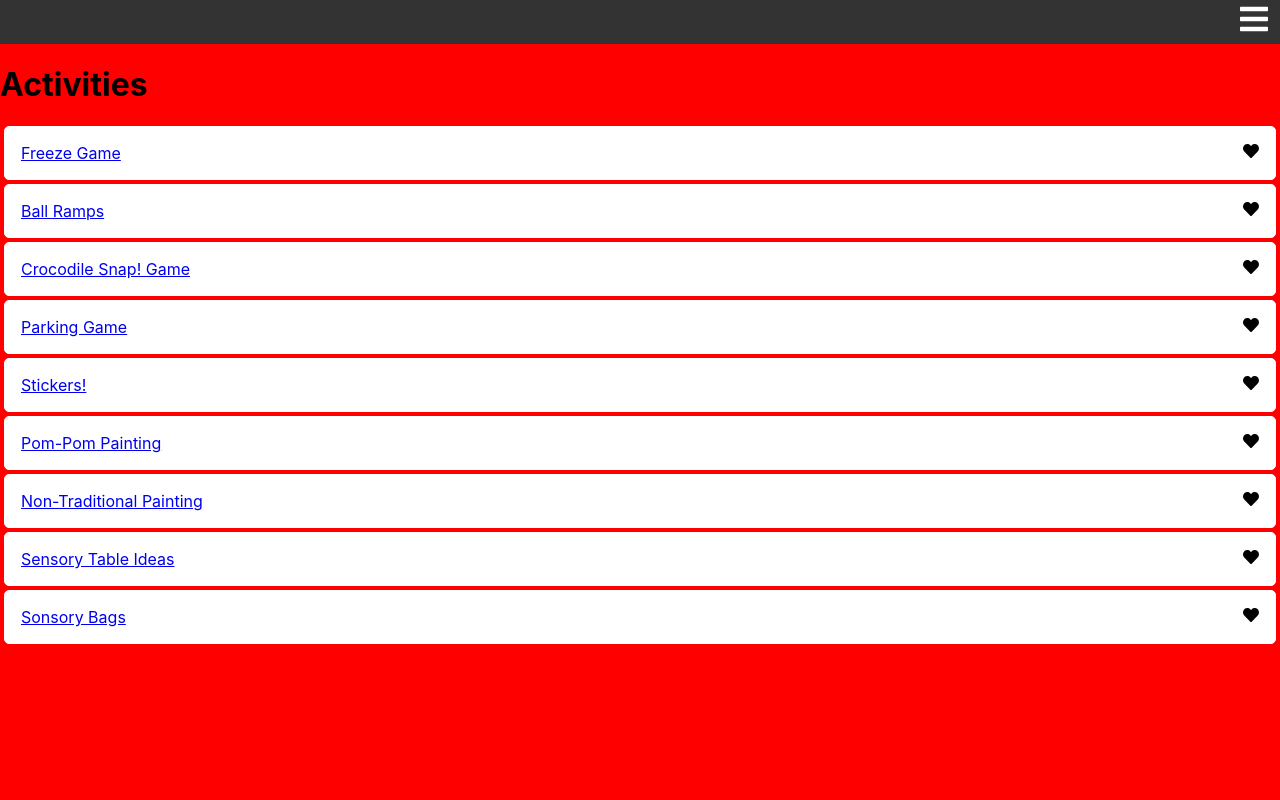
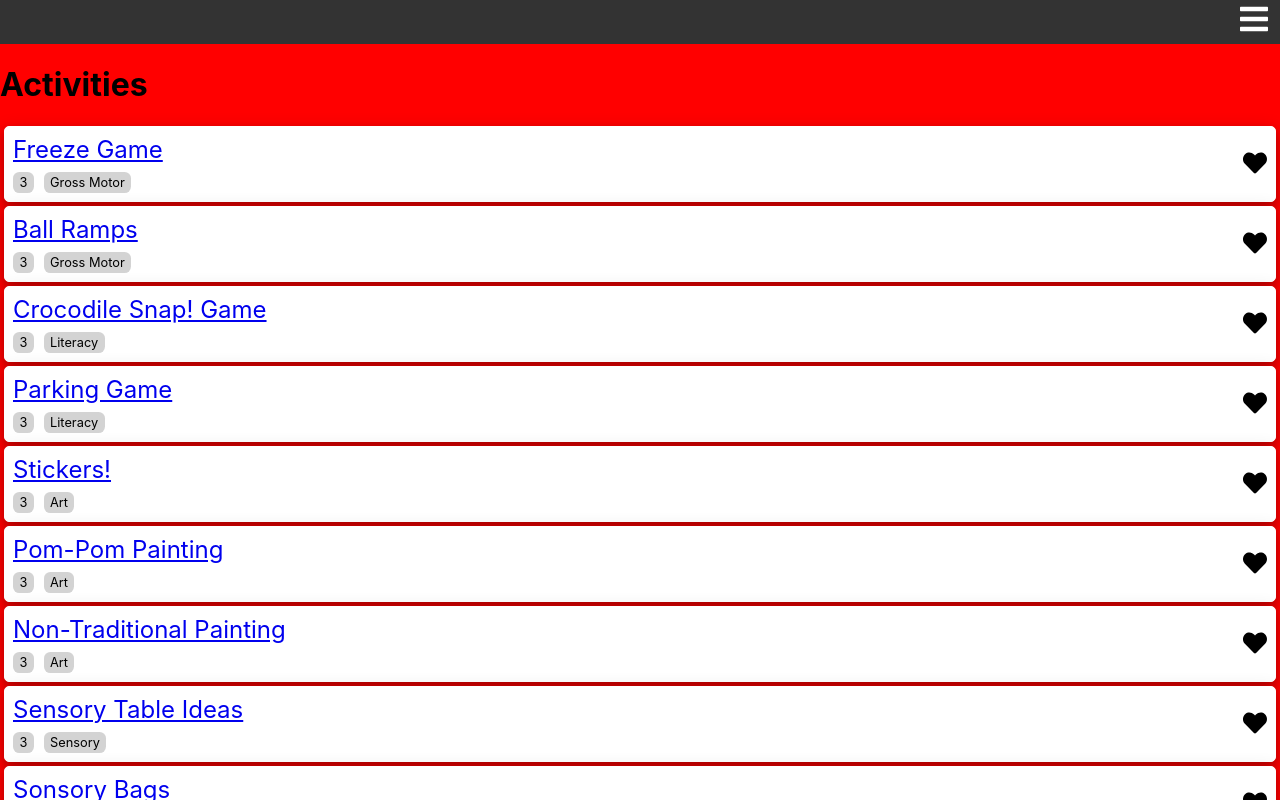
Before and after one commit to codylee02/babytivities-react, a React (Create React App) app: page /activities in a window 1280 px wide. Built offline with nearby package versions, Linux system fonts and the light colour scheme.

Commit message:
made list item nice

```diff
--- a/src/components/ActivityListItem/ActivityListItem.css
+++ b/src/components/ActivityListItem/ActivityListItem.css
@@ -1,9 +1,28 @@
 .ActivityListItem {
-  padding: 1rem;
+  padding: 0.5rem;
   margin: 0.25rem;
   border: 1px solid white;
   border-radius: 5px;
   background: white;
   display: flex;
   justify-content: space-between;
+  box-shadow: 0 4px 8px 0 rgba(0, 0, 0, 0.2), 0 6px 20px 0 rgba(0, 0, 0, 0.19);
 }
+
+.ActivityListItem__title {
+  font-size: 1.5rem;
+}
+
+.ActivityListItem__favorite {
+  font-size: 1.5rem;
+  align-self: center;
+}
+
+.ActivityListItem__meta span {
+  font-size: 0.8rem;
+  background: lightgray;
+  padding: 0.2rem 0.4rem;
+  margin: 0.2rem;
+  margin-left: 0;
+  border-radius: 0.4rem;
+}
--- a/src/components/ActivityListItem/ActivityListItem.js
+++ b/src/components/ActivityListItem/ActivityListItem.js
@@ -8,8 +8,18 @@ import { faHeart } from "@fortawesome/free-solid-svg-icons";
 export default function ActivityListItem(props) {
   return (
     <li className="ActivityListItem">
-      <Link to={`activities/${props.activity.id}`}>{props.activity.title}</Link>
-      <FontAwesomeIcon icon={faHeart} />
+      <div className="ActivityListItem__title">
+        <Link to={`activities/${props.activity.id}`}>
+          {props.activity.title}
+        </Link>
+        <div className="ActivityListItem__meta">
+          <span> {props.activity.age}</span>{" "}
+          <span>{props.activity.activityType}</span>
+        </div>
+      </div>
+      <div className="ActivityListItem__favorite">
+        <FontAwesomeIcon icon={faHeart} />
+      </div>
     </li>
   );
 }
```
